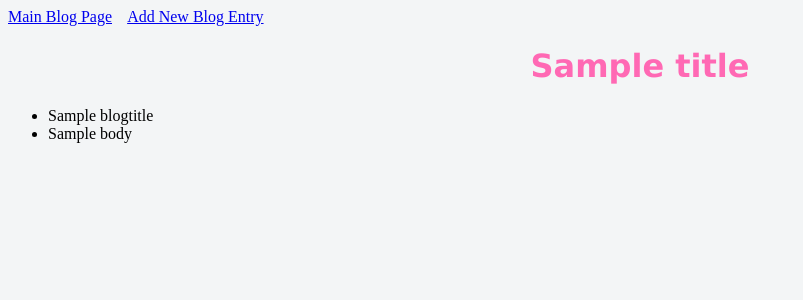
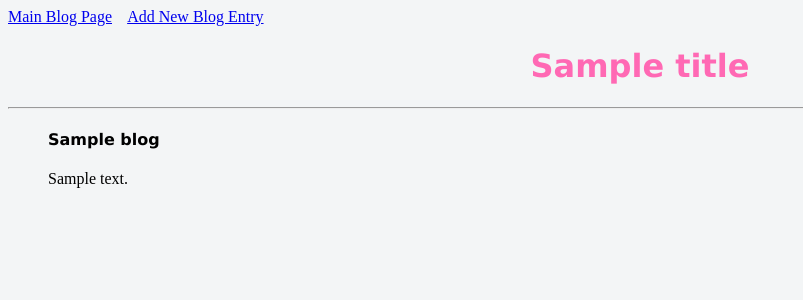
Before and after one commit to ladyjp/build-a-blog, a Flask app: template templates/blog.html in a window 1280 px wide. Shown: the top 300 px of the page, without its empty margins (0-803 px from the left). Run offline with Flask 2, Linux system fonts and the light colour scheme; the template is opened without the code that fills it: most values are stand-ins (such as "Sample title", 1, 10 or a date in 2020); data that the repository does not hold is empty.

```diff
--- a/main.py
+++ b/main.py
@@ -19,6 +19,7 @@ class Blog(db.Model):
         self.blogtitle = blogtitle
         self.body = body
 
+
 @app.route('/', methods=['POST', 'GET'])
 def index():
     return render_template('blog.html', title="A Black Woman's Blog")
@@ -28,13 +29,13 @@ def index():
 def blog():
     blogtitle = request.form['blogtitle']
     body = request.form['body']
+    blog = Blog.query.filter_by(blogtitle=blogtitle, body=body).all()
+    return render_template('blog.html', title="A Black Woman's Blog", blog=blog)
 
-    return render_template('blog.html', blogtitle=blogtitle, body=body)
-
-@app.route('/newpost',methods=['POST', 'GET'])
+@app.route('/newpost', methods=['POST', 'GET'])
 def newpost():
     #new_blog = Blog(title_post, blog_post)
-    return render_template('newpost.html')
+    return render_template('newpost.html', title="A Black Woman's Blog")
 
 
 @app.route('/addpost', methods=['POST'])
@@ -49,17 +50,12 @@ def addpost():
 
     return redirect('/')
 
-#@app.route('/', methods=['POST'])
-#def blog_page():
-
-
-
 
 if __name__ == '__main__':
     app.run()
 
-#@app.route('/', methods=['POST'])
-#def view_post():
+#@app.route('/display', methods=['POST'])
+#def display():
    # title_post = request.form['title']
     #blog_post = request.form['blog']
     #return title_post
@@ -68,11 +64,6 @@ if __name__ == '__main__':
     #completed_blogs = Blog.query.filter_by(completed=True).all()
     #return render_template('blog.html',title="Black Woman Blog!",
        # blogs=blogs, completed_blogs=completed_blogs)
-
-#@app.route('/blog', methods=['POST'])
-#def blog():
-
-
 
 
 
--- a/templates/blog.html
+++ b/templates/blog.html
@@ -2,15 +2,12 @@
 
 {% block content %}
     <h1>{{title}}</h1>
-
-        <ul>
-            {% for i in blogtitle %}
-            <li>{{blogtitle.name}}</li>
-            {% endfor %}
-
-            {% for i in body %}
-            <li>{{body.name}}</li>
-            {% endfor %}
-        </ul>
+   <hr>
+    <ul>
+        {% for b in blog %}
+        <h4>{{b.blogtitle}}</h4>
+        <p>{{b.body}}</p>
+        {% endfor %}
+    </ul>
 
 {% endblock %}
```
Also changed, not shown: templates/newpost.html (+3 -6 lines).
